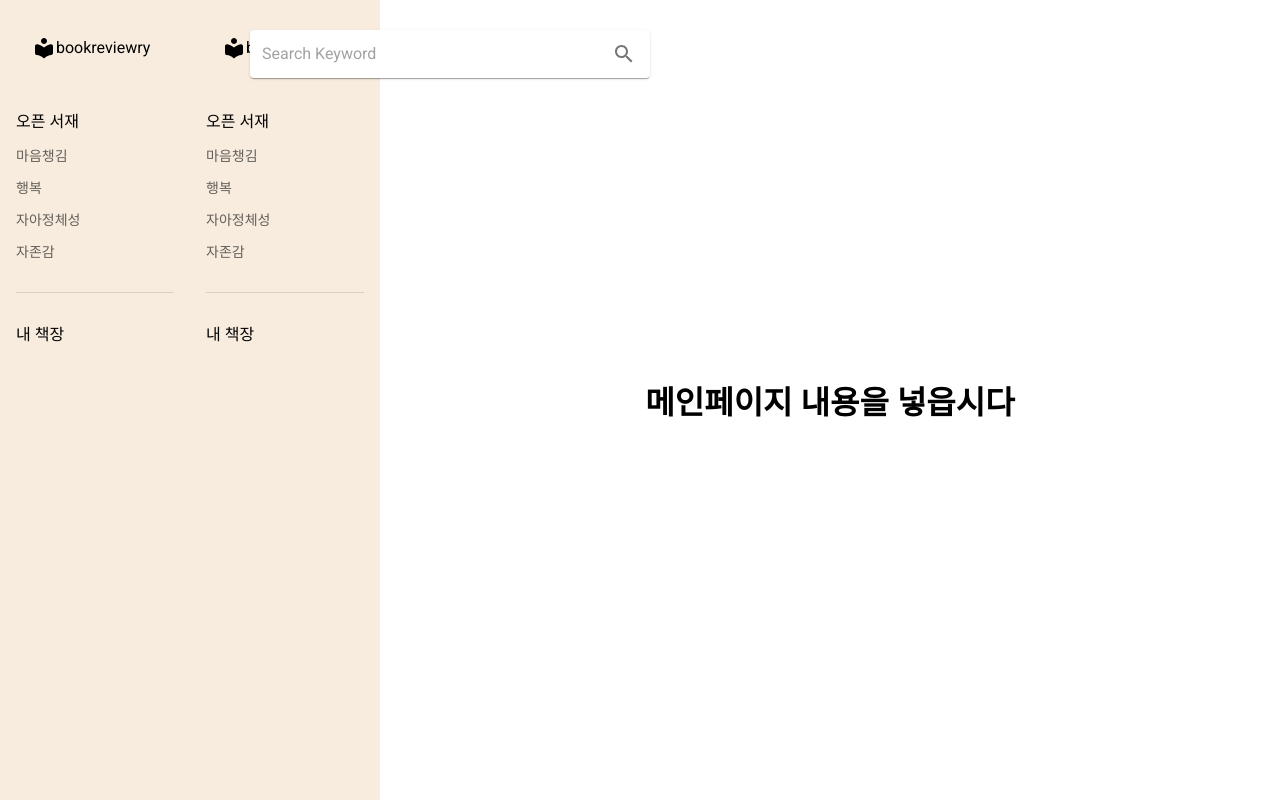
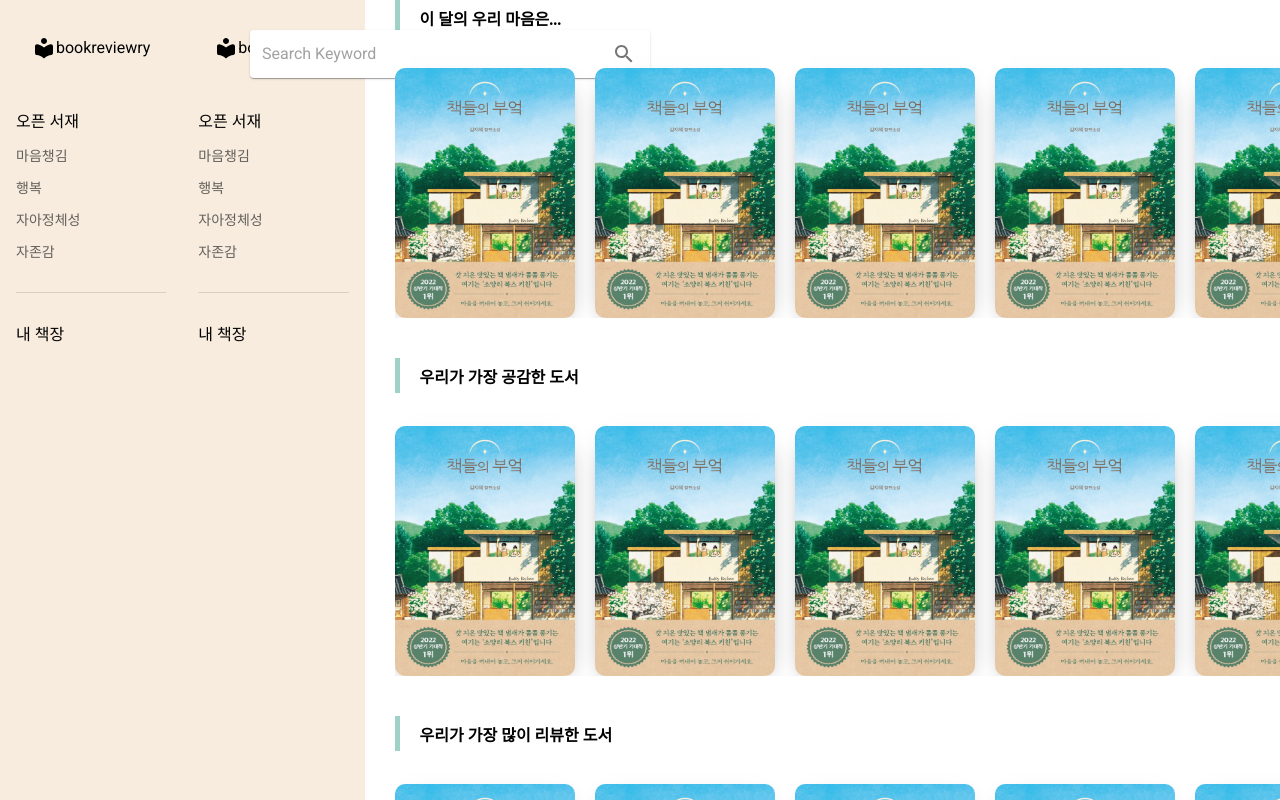
Before and after one commit to BookReviewry/bookReviewry_Front, a Next.js app: page / in a window 1280 px wide. Built offline with nearby package versions, Linux system fonts and the light colour scheme.

Commit message:
create: Main page + move: SearchBar

```diff
--- /dev/null
+++ b/src/app/main/Main.module.scss
@@ -0,0 +1,22 @@
+.container {
+  position: relative;
+  width: 100%;
+  height: 100%;
+  padding: 0px 30px;
+  display: flex;
+  flex: 1;
+  flex-direction: column;
+  align-items: center;
+}
+
+.searchBar {
+  display: flex;
+  flex: 1;
+}
+
+.contentBox {
+  display: flex;
+  flex: 2;
+  flex-direction: column;
+  margin-bottom: 2.5rem;
+}
--- /dev/null
+++ b/src/app/main/Main.tsx
@@ -0,0 +1,32 @@
+'use client'
+import React from 'react'
+import styles from './Main.module.scss'
+import SubPageTitle from '@/components/SubPageTitle/SubPageTitle'
+import SearchBar from './subs/SearchBar'
+import MonthlyReviews from './subs/MonthlyReviews/MonthlyReviews'
+
+type Props = {}
+
+const Main = (props: Props) => {
+  return (
+    <div className={styles.container}>
+      <div className={styles.searchBar}>
+        <SearchBar />
+      </div>
+      <div className={styles.contentBox}>
+        <SubPageTitle title='이 달의 우리 마음은...' />
+        <MonthlyReviews />
+      </div>
+      <div className={styles.contentBox}>
+        <SubPageTitle title='우리가 가장 공감한 도서' />
+        <MonthlyReviews />
+      </div>
+      <div className={styles.contentBox}>
+        <SubPageTitle title='우리가 가장 많이 리뷰한 도서' />
+        <MonthlyReviews />
+      </div>
+    </div>
+  )
+}
+
+export default Main
--- a/src/components/layout/SearchBar.tsx
+++ b/src/app/main/subs/SearchBar.tsx
@@ -13,7 +13,7 @@ import {
   CircularProgress,
 } from '@/lib/useClient/mui'
 import { Clear, Search } from '@mui/icons-material'
-import data from './DUMMY_BOOKS.json'
+import data from '../../../components/layout/DUMMY_BOOKS.json'
 import { theme } from '@/assets/styles/theme'
 
 const SearchBar = () => {
--- a/src/app/page.tsx
+++ b/src/app/page.tsx
@@ -1,9 +1,9 @@
 'use client'
 
+import { useEffect, useState } from 'react'
+import '@/assets/styles/globals.scss'
 import RootLayout from '@/app/layout'
-import '@/assets/styles/globals.scss'
-import SearchBar from '@/components/layout/SearchBar'
-import { useEffect, useState } from 'react'
+import Main from './main/Main'
 
 export default function Home() {
   const [mounted, setMounted] = useState(false)
@@ -15,8 +15,7 @@ export default function Home() {
     <>
       {mounted && (
         <RootLayout>
-          <SearchBar />
-          <h1>메인페이지 내용을 넣읍시다</h1>
+          <Main />
         </RootLayout>
       )}
     </>
```
